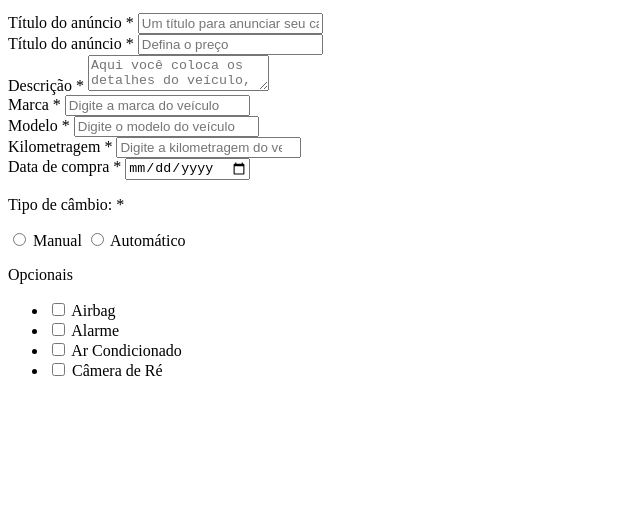
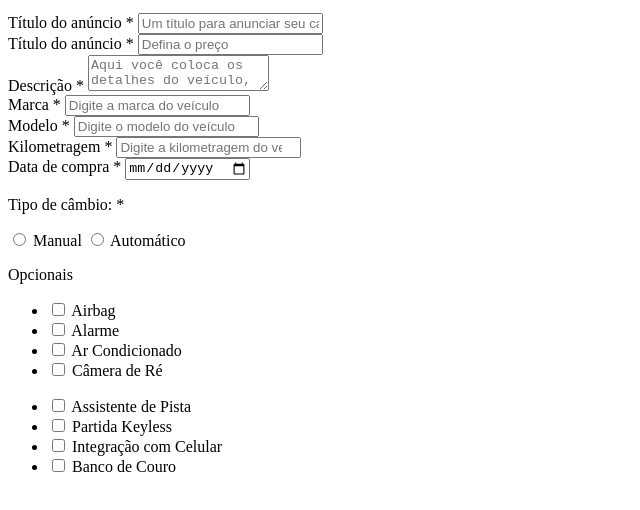
Before and after one commit to ProfRodolfo/20-03-html, a plain HTML site: page index.html in a window 1280 px wide. Shown: the part 178-688 px from the top of the page, without its empty margins (0-640 px from the left). Drawn offline with Linux system fonts and the light colour scheme.

Commit message:
Aula 20-03

```diff
--- a/index.html
+++ b/index.html
@@ -89,6 +89,26 @@
                             </li>
                         </ul>
                     </div>
+                    <div class="optional-box">
+                        <ul class="optional-list">
+                            <li>
+                                <input type="checkbox" id="lane_assist" name="optional[]" value="lane_assist" />
+                                <label for="lane_assist">Assistente de Pista</label>
+                            </li>
+                            <li>
+                                <input type="checkbox" id="keyless" name="optional[]" value="keyless" />
+                                <label for="keyless">Partida Keyless</label>
+                            </li>
+                            <li>
+                                <input type="checkbox" id="smartphone" name="optional[]" value="smartphone" />
+                                <label for="smartphone">Integração com Celular</label>
+                            </li>
+                            <li>
+                                <input type="checkbox" id="leather_seat" name="optional[]" value="leather_seat" />
+                                <label for="leather_seat">Banco de Couro</label>
+                            </li>
+                        </ul>
+                    </div>
                 </form>
             </div>
         </div>
```
